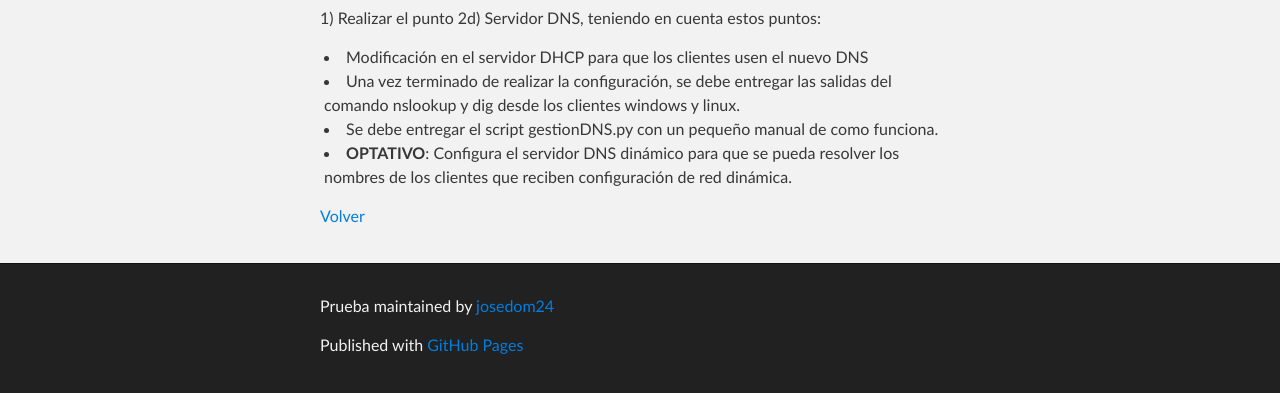
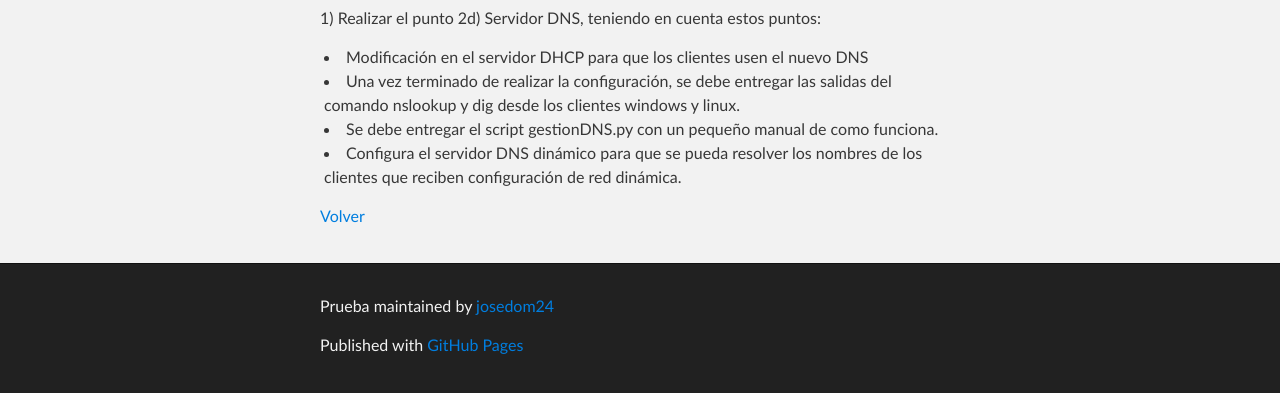
Before and after one commit to josedom24/josedom24.github.io, a Jekyll site: the page built from mod/serviciosgs/proyecto1_entrega4.md, in a window 1280 px wide, cut to the strip 365-758 px from the top of the page. Built offline with Jekyll 4.4.1, drawn with Linux system fonts in a browser that asks for light colours.

Commit message:
mod entrega 4

```diff
--- a/mod/serviciosgs/proyecto1_entrega4.md
+++ b/mod/serviciosgs/proyecto1_entrega4.md
@@ -12,6 +12,6 @@ tagline: CFGS ASIR
 * Modificación en el servidor DHCP para que los clientes usen el nuevo DNS
 * Una vez terminado de realizar la configuración, se debe entregar las salidas del comando nslookup y dig desde los clientes windows y linux.
 * Se debe entregar el script gestionDNS.py con un pequeño manual de como funciona.
-* **OPTATIVO**: Configura el servidor DNS dinámico para que se pueda resolver los nombres de los clientes que reciben configuración de red dinámica.
+* Configura el servidor DNS dinámico para que se pueda resolver los nombres de los clientes que reciben configuración de red dinámica.
 
 [Volver](index)
```
